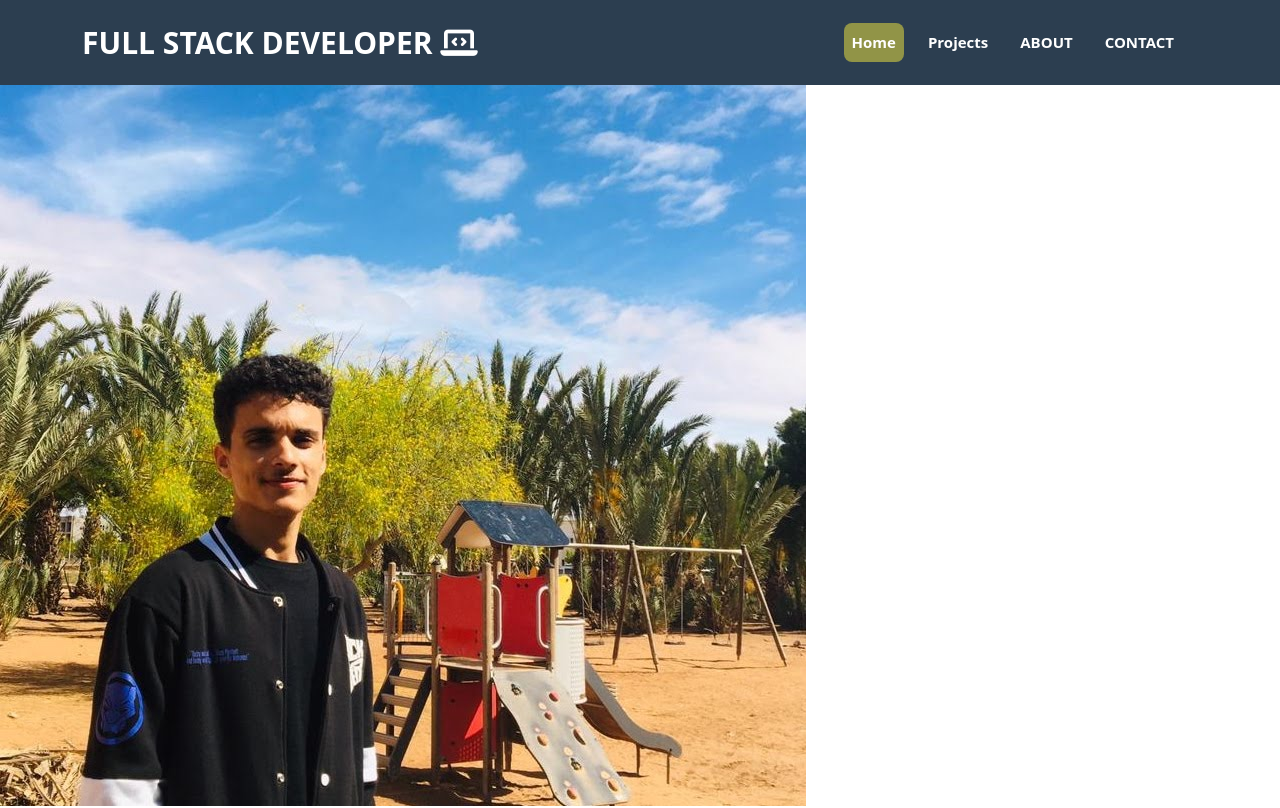
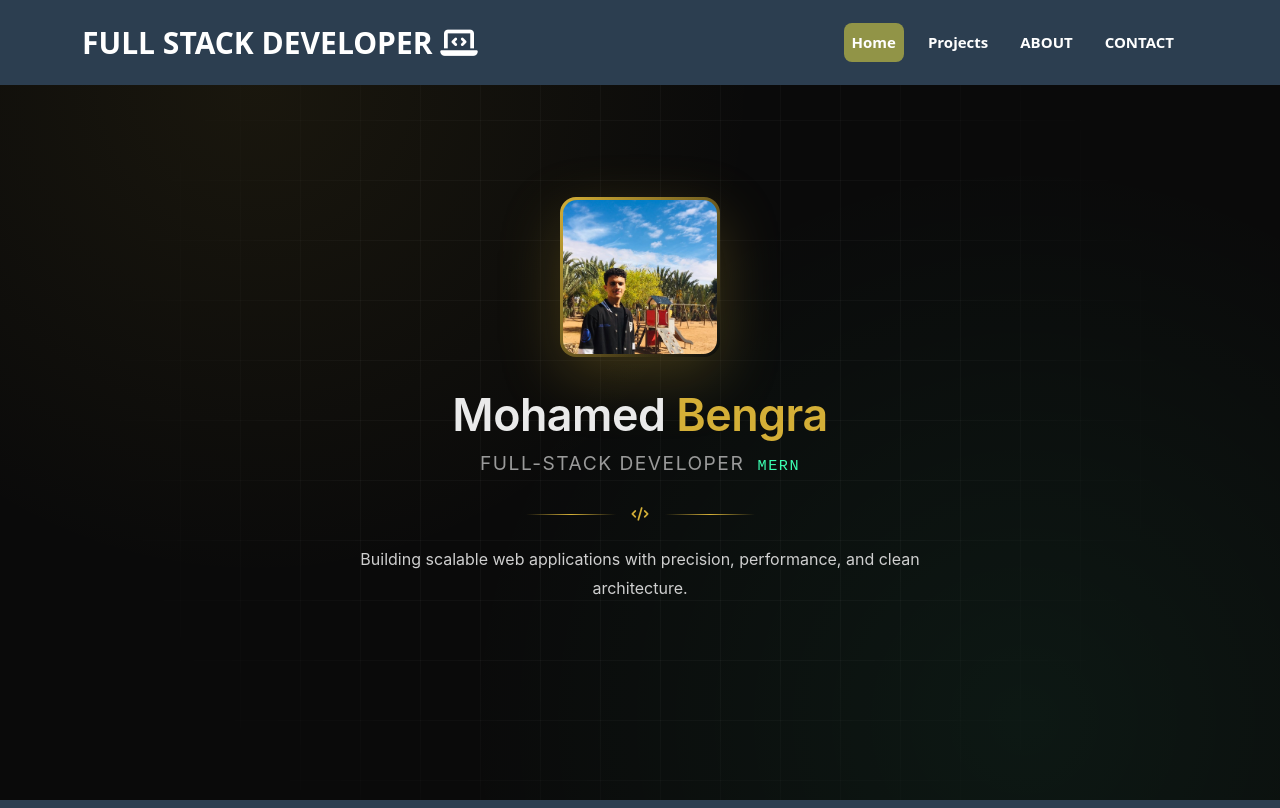
Before and after one commit to BengraMohamed/Portfolio-Angular, an Angular app: page /home in a window 1280 px wide. Shown: the top 808 px of the page. Built offline with nearby package versions, Linux system fonts and the light colour scheme.

Commit message:
Update home.component.css

```diff
--- a/src/app/home/home.component.css
+++ b/src/app/home/home.component.css
@@ -1,162 +1,139 @@
-.div-img {
-  width: 27%;
-  height: 27%;
-}
-@media screen and (max-width: 800px) {
-  .div-img {
-    width: 50%;
-    height: 50%;
-  }
-}
-.photo {
-  border-radius: 50%;
-  -webkit-border-radius: 50%;
-  -moz-border-radius: 50%;
-  -ms-border-radius: 50%;
-  -o-border-radius: 50%;
-  margin-top: 50px;
-}
-.home-parent {
-  background-color: #919447;
-}
-.info h2 {
-  font-weight: bold;
-  font-size: 40px;
-}
-@media screen and (max-width: 800px) {
-  .info h2 {
-    font-size: 25px;
-  }
-}
-.line {
-  width: 80px;
-  height: 4px;
-  background-color: white;
-}
-.personal-info p {
-  font-size: 18px;
-}
-
-.info h2 {
-  font-size: 2.5rem;
-  font-weight: bold;
-  margin: 20px 0 10px;
-  animation: fadeIn 1.5s ease-in-out;
-}
-
-.star-container {
+/* ===== HERO BASE ===== */
+.hero-dev-cinematic {
+  --bg: #0a0a0a;
+  --panel: #111111;
+  --gold: #d4af37;
+  --gold-soft: rgba(212, 175, 55, 0.25);
+  --text-main: #eaeaea;
+  --text-muted: #9a9a9a;
+  --accent-code: #3cffb2;
+  min-height: 100vh;
+  background:
+    radial-gradient(
+      circle at 20% 10%,
+      rgba(212, 175, 55, 0.08),
+      transparent 40%
+    ),
+    radial-gradient(
+      circle at 80% 90%,
+      rgba(60, 255, 178, 0.06),
+      transparent 45%
+    ),
+    #0a0a0a;
   display: flex;
   justify-content: center;
   align-items: center;
-  margin: 20px 0;
+  position: relative;
+  color: #eaeaea;
+  overflow: hidden;
+  font-family: "Inter", system-ui, sans-serif;
 }
 
-.line {
-  width: 50px;
-  height: 2px;
-  background: white;
-  opacity: 0.7;
-  position: relative;
-  animation: expand 2s ease-in-out infinite;
+/* ===== TECH GRID OVERLAY ===== */
+.hero-grid {
+  position: absolute;
+  inset: 0;
+  background-image:
+    linear-gradient(rgba(255, 255, 255, 0.03) 1px, transparent 1px),
+    linear-gradient(90deg, rgba(255, 255, 255, 0.03) 1px, transparent 1px);
+  background-size: 60px 60px;
+  mask-image: radial-gradient(circle, black 40%, transparent 75%);
+  pointer-events: none;
 }
 
-.line::before {
-  content: "";
-  position: absolute;
-  top: 0;
-  left: 0;
+/* ===== CONTENT ===== */
+.hero-content {
+  position: relative;
+  z-index: 2;
+  text-align: center;
+  max-width: 720px;
+  padding: 2rem;
+}
+
+/* ===== AVATAR ===== */
+.avatar-box {
+  width: 160px;
+  height: 160px;
+  margin: 0 auto 2rem;
+  border-radius: 16px;
+  padding: 3px;
+  background: linear-gradient(135deg, #d4af37, transparent);
+  box-shadow: 0 20px 60px rgba(212, 175, 55, 0.25);
+}
+
+.avatar-box img {
   width: 100%;
   height: 100%;
-  background: white;
-  transform: scaleX(0);
-  transform-origin: left;
-  animation: lineGrow 2s ease-in-out infinite;
+  object-fit: cover;
+  border-radius: 14px;
+  background: #000;
 }
 
-.fa-star {
-  font-size: 1.5rem;
-  margin: 0 15px;
-  color: #ffd700;
-  animation: spin 5s linear infinite, glow 2s ease-in-out infinite;
+/* ===== HEADINGS ===== */
+.hero-content h1 {
+  font-size: 2.8rem;
+  font-weight: 600;
+  letter-spacing: -0.5px;
 }
 
-.personal-info p {
-  font-size: 1.2rem;
-  margin-top: 10px;
-  opacity: 0.9;
-  animation: slideUp 1.5s ease-in-out;
+.hero-content h1 span {
+  color: #d4af37;
 }
 
-/* Animations */
-@keyframes float {
-  0%,
-  100% {
-    transform: translateY(0);
+.hero-content h2 {
+  margin-top: 0.6rem;
+  font-size: 1.2rem;
+  font-weight: 400;
+  color: #9a9a9a;
+  letter-spacing: 1.5px;
+  text-transform: uppercase;
+}
+
+/* ===== CODE ACCENT ===== */
+.code {
+  font-family: "JetBrains Mono", monospace;
+  color: #3cffb2;
+  font-size: 0.95rem;
+  margin-left: 0.4rem;
+}
+
+/* ===== DIVIDER ===== */
+.tech-divider {
+  margin: 2rem 0 1.5rem;
+  display: flex;
+  align-items: center;
+  justify-content: center;
+  gap: 1rem;
+}
+
+.tech-divider span {
+  width: 90px;
+  height: 1px;
+  background: linear-gradient(to right, transparent, #d4af37, transparent);
+}
+
+.tech-divider i {
+  color: #d4af37;
+  font-size: 0.85rem;
+}
+
+/* ===== TAGLINE ===== */
+.tagline {
+  font-size: 1rem;
+  line-height: 1.8;
+  color: #cfcfcf;
+  max-width: 560px;
+  margin: 0 auto;
+}
+
+/* ===== RESPONSIVE ===== */
+@media (max-width: 768px) {
+  .hero-content h1 {
+    font-size: 2.1rem;
   }
-  50% {
-    transform: translateY(-10px);
+
+  .avatar-box {
+    width: 130px;
+    height: 130px;
   }
 }
-
-@keyframes fadeIn {
-  0% {
-    opacity: 0;
-    transform: translateY(-20px);
-  }
-  100% {
-    opacity: 1;
-    transform: translateY(0);
-  }
-}
-
-@keyframes expand {
-  0%,
-  100% {
-    transform: scaleX(1);
-  }
-  50% {
-    transform: scaleX(1.2);
-  }
-}
-
-@keyframes lineGrow {
-  0% {
-    transform: scaleX(0);
-  }
-  50% {
-    transform: scaleX(1);
-  }
-  100% {
-    transform: scaleX(0);
-  }
-}
-
-@keyframes spin {
-  0% {
-    transform: rotate(0deg);
-  }
-  100% {
-    transform: rotate(360deg);
-  }
-}
-
-@keyframes glow {
-  0%,
-  100% {
-    filter: drop-shadow(0 0 5px #ffd700);
-  }
-  50% {
-    filter: drop-shadow(0 0 15px #ffd700);
-  }
-}
-
-@keyframes slideUp {
-  0% {
-    opacity: 0;
-    transform: translateY(20px);
-  }
-  100% {
-    opacity: 1;
-    transform: translateY(0);
-  }
-}
```
